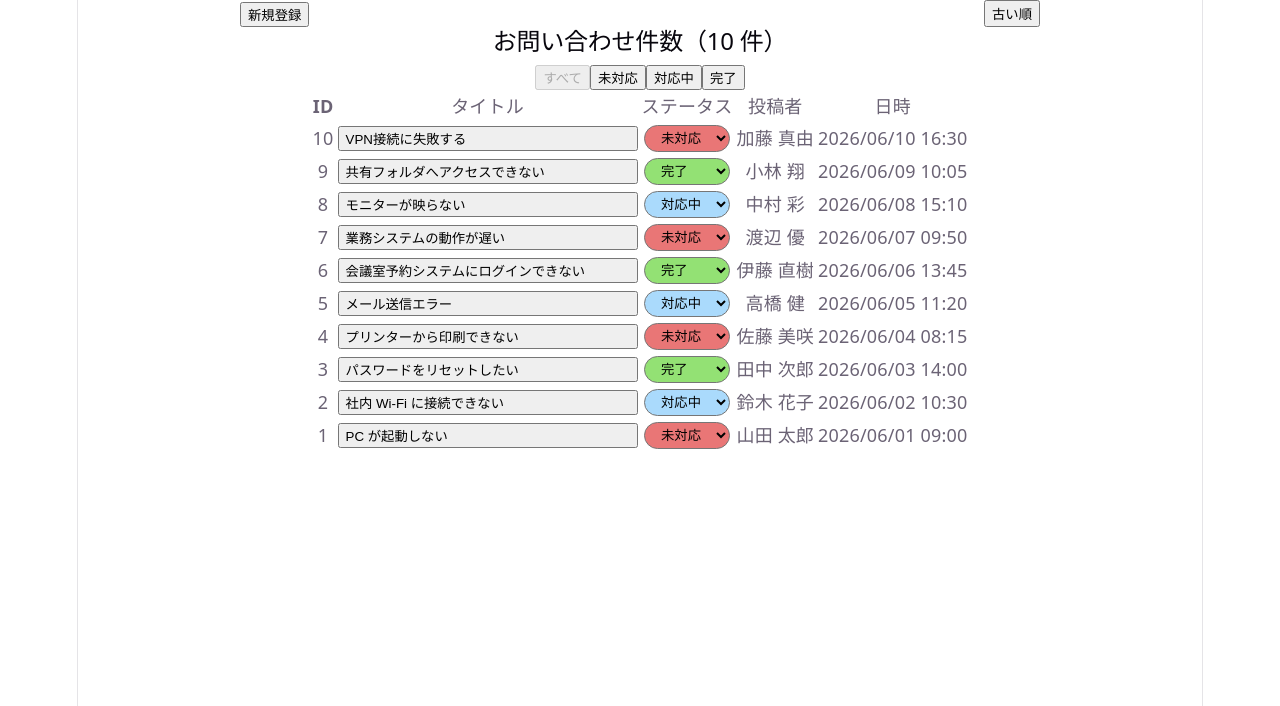
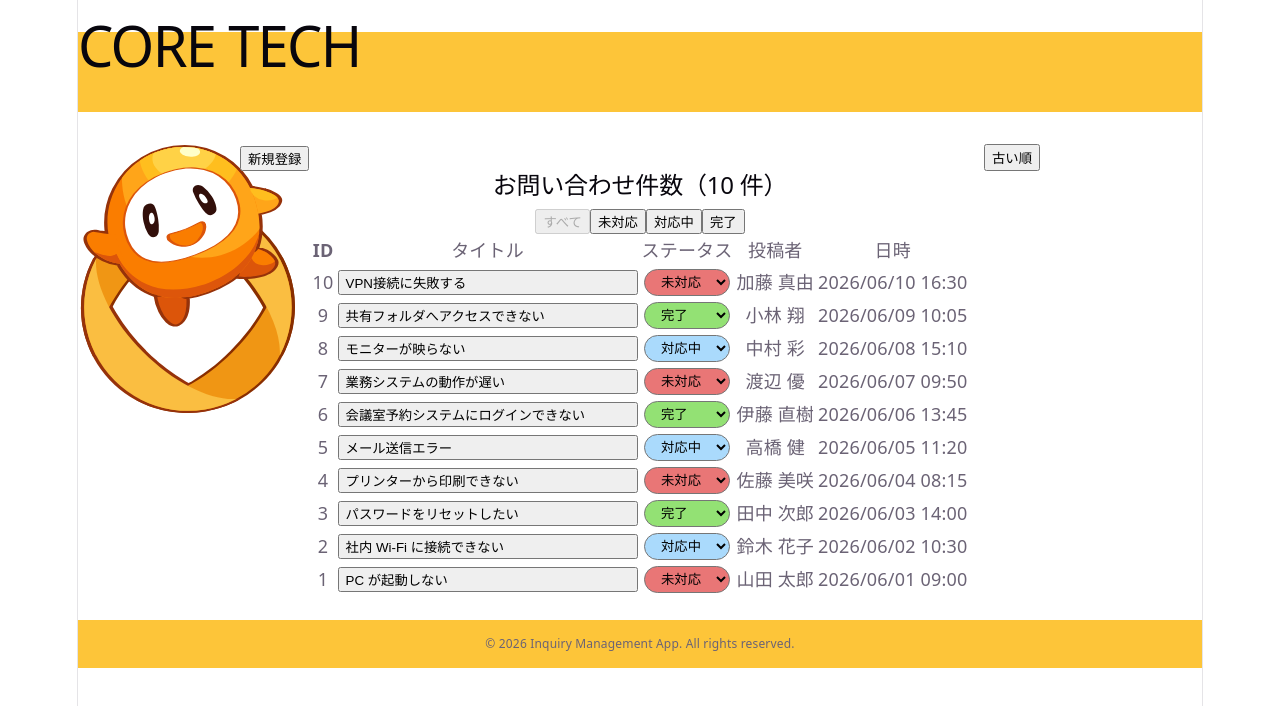
Before and after one commit to saiikk/support-portal-app, a React (Vite) app: page / in a window 1280 px wide. Shown: the top 706 px of the page. Built offline with nearby package versions, Linux system fonts and the light colour scheme.

Commit message:
背景イメージを追加

```diff
--- a/src/App.tsx
+++ b/src/App.tsx
@@ -1,9 +1,12 @@
 import HomePage from "./pages/HomePage";
-
+import Header from "./components/Header";
+import Footer from "./components/Footer";
 function App() {
   return (
     <>
+      <Header />
       <HomePage />
+      <Footer />
     </>
   );
 }
--- /dev/null
+++ b/src/components/Footer.tsx
@@ -0,0 +1,14 @@
+function Footer() {
+    return (
+        <p style={{
+            width: "100%",
+            marginTop: "24px",
+            lineHeight: "48px",
+            background: "#fdc539",
+            textAlign: "center",
+            fontSize: "12px"
+        }}>© 2026 Inquiry Management App. All rights reserved.</p>
+    )
+}
+
+export default Footer
--- /dev/null
+++ b/src/components/Header.tsx
@@ -0,0 +1,12 @@
+function Header() {
+    return (
+        <h1 style={{
+            width: "100%",
+            height: "80px",
+            background: "#fdc539",
+            textAlign: "left"
+        }}>CORE TECH</h1>
+    )
+}
+
+export default Header
--- a/src/pages/HomePage.tsx
+++ b/src/pages/HomePage.tsx
@@ -6,6 +6,7 @@ import { InquiryCreate } from "../components/inquiry/InquiryCreate";
 import type { InquiryCreateInput } from "../types/Inquiry";
 import PageNavigation from "../components/navigation/PageNavigation.tsx";
 import InquirySort from "../components/inquiry/InquirySort.tsx";
+import logo from "../assets/img_coreTama_profile.svg";
 
 function HomePage() {
   const {
@@ -31,7 +32,14 @@ function HomePage() {
   };
 
   return (
-    <div>
+    <div
+      style={{
+        backgroundImage: `url(${logo})`,
+        backgroundRepeat: "no-repeat",
+        backgroundSize: "auto",
+        backgroundPosition: "absolute"
+      }}
+    >
       <div style={{ display: "flex", margin: "0 auto", width: "800px" }}>
         <PageNavigation
           currentPage={currentPage}
```
Also changed, not shown: src/assets/img_coreTama_profile.svg (added).
